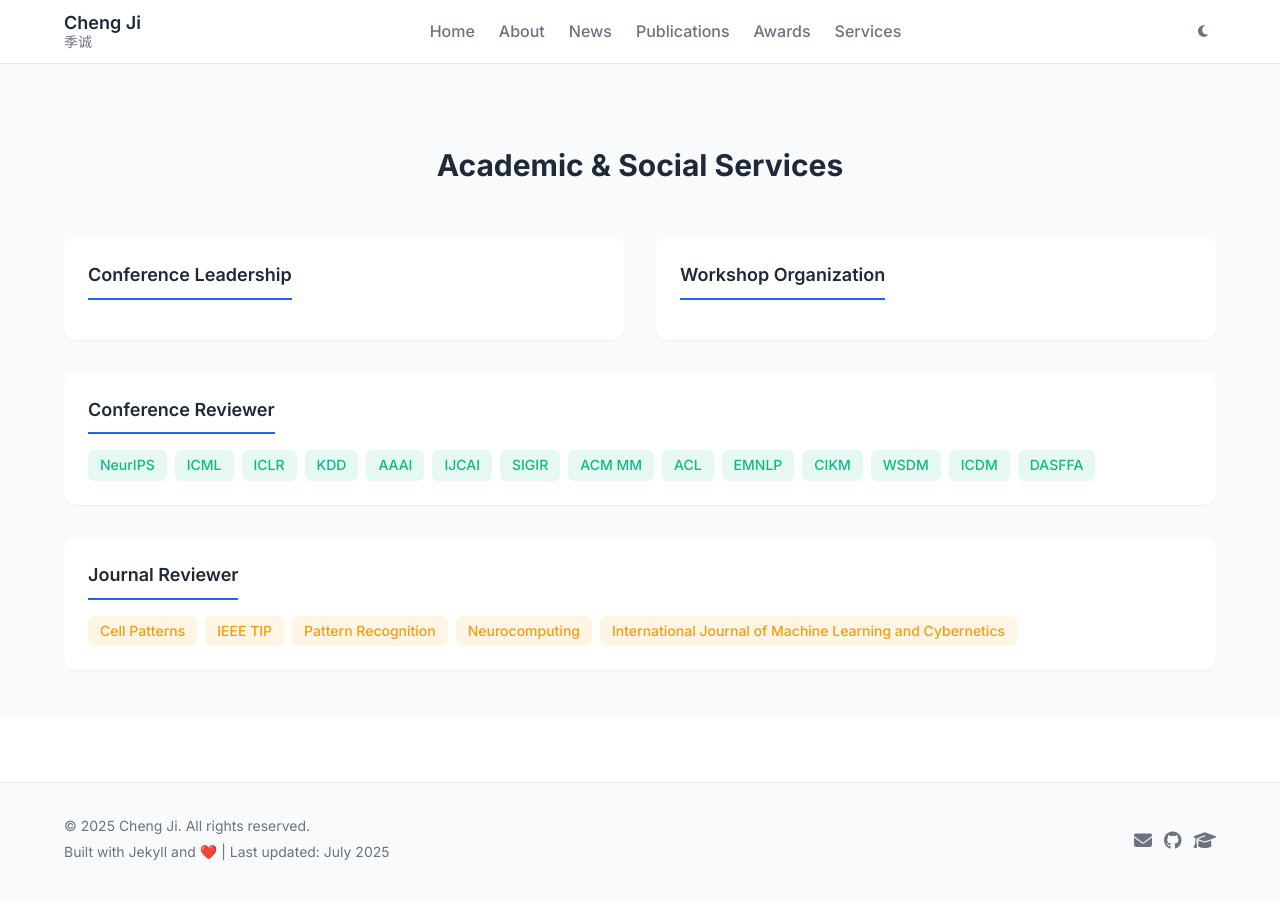
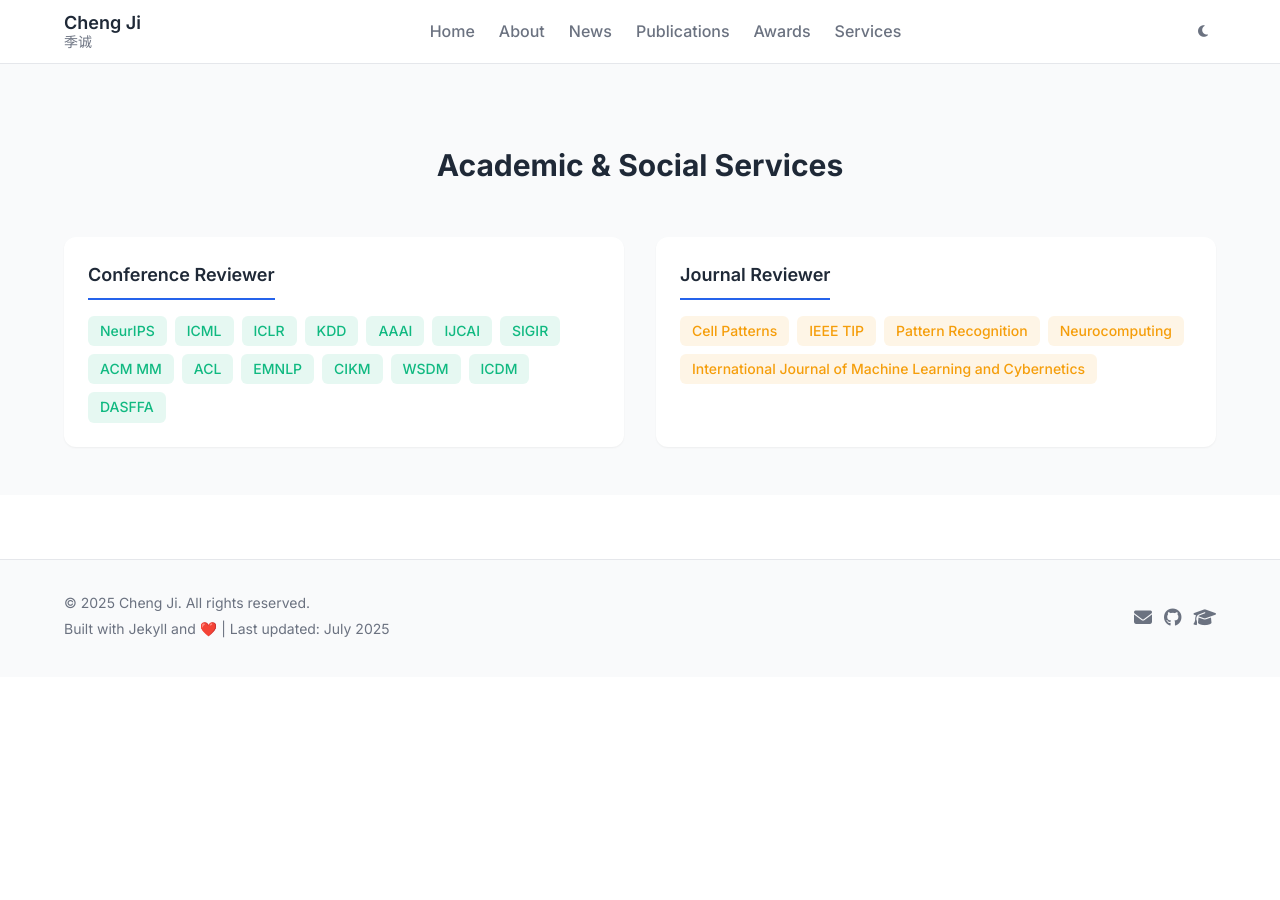
Before and after one commit to jicheng-bio/jicheng-bio.github.io, a Jekyll site: the page built from index.html, in a window 1280 px wide and 900 px high, scrolled down 4591 px. Built offline with Jekyll 4.4.1, drawn with Linux system fonts in a browser that asks for light colours; the list of posts is cut into pages by our own code; after the commit the page ends 5268 px from its top, so only the background shows below that.

Commit message:
Update index.html

```diff
--- a/index.html
+++ b/index.html
@@ -282,7 +282,7 @@
 
         <div class="services-content">
             <!-- Leadership Roles -->
-            <div class="service-category">
+<!--             <div class="service-category">
                 <h3 class="service-category-title">Conference Leadership</h3>
                 <div class="service-items">
                     {% for leadership in site.data.services.conference_journal_reviewer.leadership_roles %}
@@ -296,10 +296,10 @@
                     </div>
                     {% endfor %}
                 </div>
-            </div>
+            </div> -->
 
             <!-- Workshop Chairs -->
-            <div class="service-category">
+<!--             <div class="service-category">
                 <h3 class="service-category-title">Workshop Organization</h3>
                 <div class="service-items">
                     {% for chair in site.data.services.conference_journal_reviewer.workshop_chairs %}
@@ -309,7 +309,7 @@
                     </div>
                     {% endfor %}
                 </div>
-            </div>
+            </div> -->
 
             <!-- Conference Reviews -->
             <div class="service-category">
```
